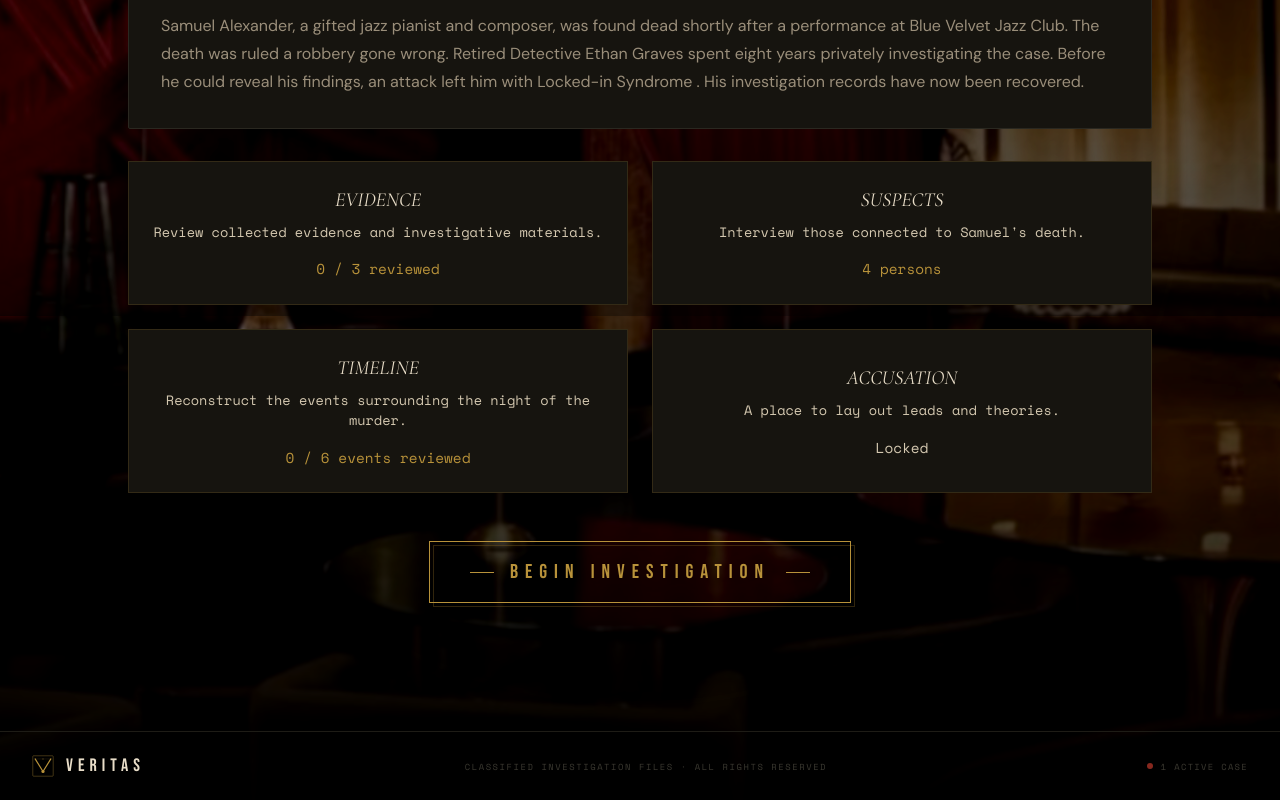
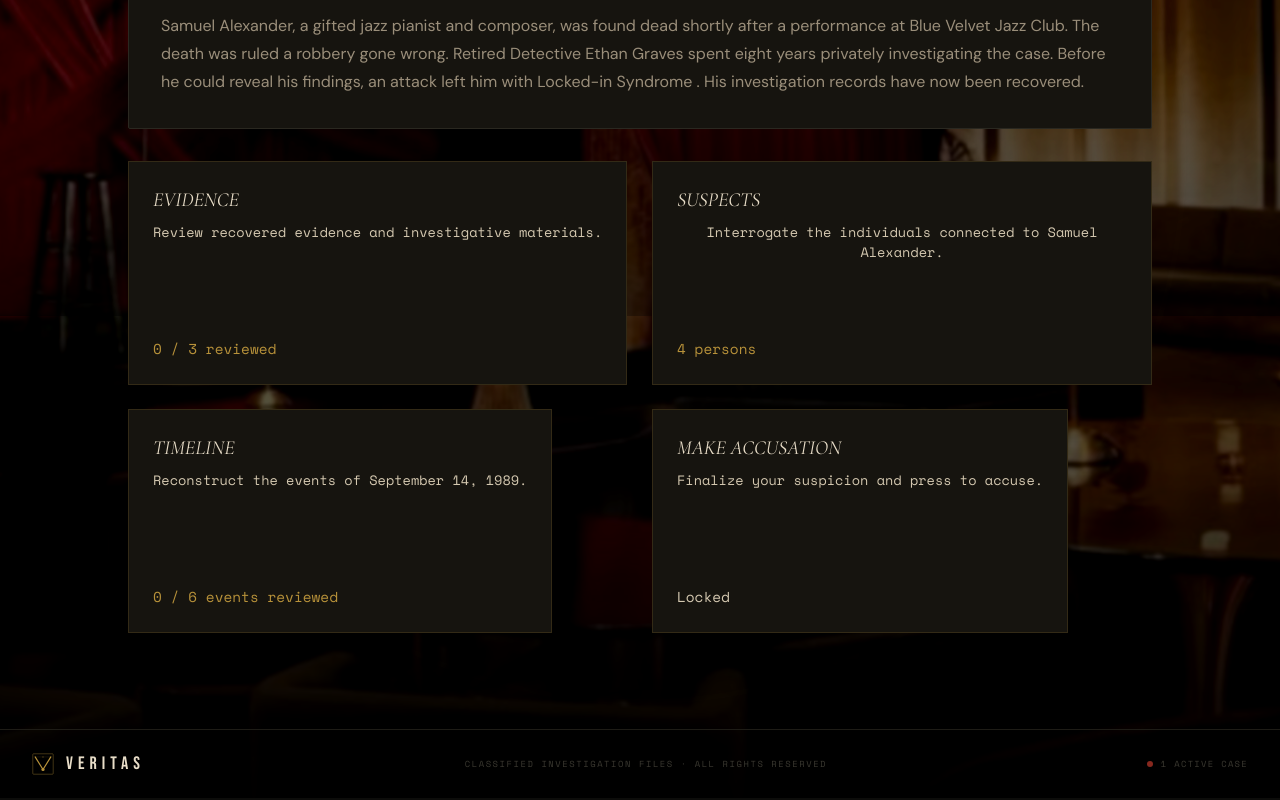
Before and after one commit to Muzammil757/Veritas, a Next.js app: page /cases/001 in a window 1280 px wide. Shown: the part 484-1284 px from the top of the page. Built offline with nearby package versions, Linux system fonts and the light colour scheme.

Commit message:
Completed accusation system and investigation flow

```diff
--- a/app/cases/001/page.tsx
+++ b/app/cases/001/page.tsx
@@ -22,6 +22,12 @@ export default function CasePage() {
 
   const [accusationOpen, setAccusationOpen] = useState(false);
   const [reviewedSuspectIds, setReviewedSuspectIds] = useState<number[]>([]);
+
+  const [accusationFormOpen, setAccusationFormOpen] = useState(false);
+  const [selectedAccusedSuspectId, setSelectedAccusedSuspectId] = useState<number | null>(null);
+  const [accusationReasoning, setAccusationReasoning] = useState("");
+  const [accusationResultOpen, setAccusationResultOpen] = useState(false);
+  const [accusationResultCorrect, setAccusationResultCorrect] = useState(false);
 
   type Suspect = {
     id: number;
@@ -185,11 +191,11 @@ export default function CasePage() {
       <button
         onClick={() => setSuspectsOpen(true)}
         aria-label="Open Suspects"
-        className="group relative overflow-hidden cursor-pointer p-6 bg-[var(--color-paper)] border border-[var(--color-gold-dim)] hover:shadow-[0_10px_30px_rgba(0,0,0,0.6)] hover:-translate-y-1 transition transform"
+        className="group relative overflow-hidden cursor-pointer p-6 bg-[var(--color-paper)] border border-[var(--color-gold-dim)] hover:shadow-[0_10px_30px_rgba(0,0,0,0.6)] hover:-translate-y-1 transition transform h-full flex flex-col"
         style={{ borderColor: "rgba(184,146,58,0.18)" }}
       >
         <h3 className="font-serif text-xl italic text-[var(--color-cream)] mb-2">SUSPECTS</h3>
-        <p className="font-mono text-[0.85rem] text-[var(--color-parchment)] mb-4">Interview those connected to Samuel's death.</p>
+        <p className="font-mono text-[0.85rem] text-[var(--color-parchment)] mb-4">Interrogate the individuals connected to Samuel Alexander.</p>
         <div className="mt-auto font-mono text-[0.9rem] text-[var(--color-gold)]">4 persons</div>
       </button>
     );
@@ -200,11 +206,11 @@ export default function CasePage() {
         type="button"
         onClick={() => setEvidenceOpen(true)}
         aria-label="Open Evidence"
-        className="group relative overflow-hidden cursor-pointer p-6 bg-[var(--color-paper)] border border-[var(--color-gold-dim)] hover:shadow-[0_10px_30px_rgba(0,0,0,0.6)] hover:-translate-y-1 transition transform"
+        className="group relative overflow-hidden cursor-pointer p-6 bg-[var(--color-paper)] border border-[var(--color-gold-dim)] hover:shadow-[0_10px_30px_rgba(0,0,0,0.6)] hover:-translate-y-1 transition transform h-full flex flex-col"
         style={{ borderColor: "rgba(184,146,58,0.18)" }}
       >
         <h3 className="font-serif text-xl italic text-[var(--color-cream)] mb-2">EVIDENCE</h3>
-        <p className="font-mono text-[0.85rem] text-[var(--color-parchment)] mb-4">Review collected evidence and investigative materials.</p>
+        <p className="font-mono text-[0.85rem] text-[var(--color-parchment)] mb-4">Review recovered evidence and investigative materials.</p>
         <div className="mt-auto font-mono text-[0.9rem] text-[var(--color-gold)]">{reviewedEvidenceIds.length} / {evidenceItems.length} reviewed</div>
       </button>
     );
@@ -216,11 +222,11 @@ export default function CasePage() {
         type="button"
         onClick={() => setTimelineOpen(true)}
         aria-label="Open Timeline"
-        className="group relative overflow-hidden cursor-pointer p-6 bg-[var(--color-paper)] border border-[var(--color-gold-dim)] hover:shadow-[0_10px_30px_rgba(0,0,0,0.6)] hover:-translate-y-1 transition transform"
+        className="group relative overflow-hidden cursor-pointer p-6 bg-[var(--color-paper)] border border-[var(--color-gold-dim)] hover:shadow-[0_10px_30px_rgba(0,0,0,0.6)] hover:-translate-y-1 transition transform h-full flex flex-col"
         style={{ borderColor: "rgba(184,146,58,0.18)" }}
       >
         <h3 className="font-serif text-xl italic text-[var(--color-cream)] mb-2">TIMELINE</h3>
-        <p className="font-mono text-[0.85rem] text-[var(--color-parchment)] mb-4">Reconstruct the events surrounding the night of the murder.</p>
+        <p className="font-mono text-[0.85rem] text-[var(--color-parchment)] mb-4">Reconstruct the events of September 14, 1989.</p>
         <div className="mt-auto font-mono text-[0.9rem] text-[var(--color-gold)]">{reviewedTimelineIds.length} / {timelineEvents.length} events reviewed</div>
       </button>
     );
@@ -230,15 +236,21 @@ export default function CasePage() {
     return (
       <button
         type="button"
-        onClick={() => setAccusationOpen(true)}
-        aria-label="Open Accusation"
-        className="group relative overflow-hidden cursor-pointer p-6 bg-[var(--color-paper)] border border-[var(--color-gold-dim)] hover:shadow-[0_10px_30px_rgba(0,0,0,0.6)] hover:-translate-y-1 transition transform"
+        onClick={() => {
+          if (accusationReady) {
+            setAccusationFormOpen(true);
+          } else {
+            setAccusationOpen(true);
+          }
+        }}
+        aria-label="Make Accusation"
+        className={"group relative overflow-hidden cursor-pointer p-6 bg-[var(--color-paper)] border border-[var(--color-gold-dim)] transition transform h-full flex flex-col"}
         style={{ borderColor: "rgba(184,146,58,0.18)" }}
       >
-        <h3 className="font-serif text-xl italic text-[var(--color-cream)] mb-2">ACCUSATION</h3>
-        <p className="font-mono text-[0.85rem] text-[var(--color-parchment)] mb-4">A place to lay out leads and theories.</p>
+        <h3 className="font-serif text-xl italic text-[var(--color-cream)] mb-2">MAKE ACCUSATION</h3>
+        <p className="font-mono text-[0.85rem] text-[var(--color-parchment)] mb-4">Finalize your suspicion and press to accuse.</p>
         <div className={"mt-auto font-mono text-[0.9rem] " + (accusationReady ? "text-[var(--color-gold)]" : "text-[var(--color-parchment)]")}>
-          {accusationReady ? "Ready to Accuse" : "Locked"}
+          {accusationReady ? "Ready" : "Locked"}
         </div>
       </button>
     );
@@ -315,31 +327,23 @@ export default function CasePage() {
 
               {/* Investigation workspace panels */}
               <section className="mb-12">
-                <div className="grid grid-cols-1 sm:grid-cols-2 gap-6">
+                  <div className="grid grid-cols-1 sm:grid-cols-2 gap-6">
+                  <div className="h-56">
                     <EvidenceLauncher />
-
-                  {/* Suspects panel (opens InvestigationPanel) */}
-                  <SuspectsLauncher />
-
-                  {/* Timeline panel (placeholder) */}
+                  </div>
+                  <div className="h-56">
+                    <SuspectsLauncher />
+                  </div>
+                  <div className="h-56">
                     <TimelineLauncher />
-
-                  {/* Accusation Board panel (placeholder) */}
+                  </div>
+                  <div className="h-56">
                     <AccusationLauncher />
+                  </div>
                 </div>
               </section>
 
-            {/* Bottom CTA */}
-            <div className="text-center mb-20">
-              <button className="group relative inline-flex items-center gap-4 cursor-pointer" aria-label="Begin Investigation">
-                <span className="absolute inset-0 border border-[var(--color-gold-dim)] opacity-40 transition-opacity duration-500 group-hover:opacity-80" style={{ transform: "translate(4px, 4px)" }} />
-                <span className="relative z-10 flex items-center gap-4 px-10 py-4 bg-transparent border border-[var(--color-gold)] transition-all duration-300 group-hover:bg-[var(--color-gold)] group-hover:bg-opacity-10" style={{ borderColor: "var(--color-gold)" }}>
-                  <span className="w-6 h-px bg-[var(--color-gold)] transition-all duration-300 group-hover:w-8" />
-                  <span className="font-display text-xl tracking-[0.35em] text-[var(--color-gold)] transition-colors duration-300">BEGIN INVESTIGATION</span>
-                  <span className="w-6 h-px bg-[var(--color-gold)] transition-all duration-300 group-hover:w-8" />
-                </span>
-              </button>
-            </div>
+            {/* Bottom CTA removed per redesign (Begin Investigation) */}
 
             {/* Suspects Investigation Panel */}
             <InvestigationPanel
@@ -398,7 +402,7 @@ export default function CasePage() {
                         onClick={() => setInterviewNote("Interview System Coming Soon")}
                         className="px-4 py-2 bg-[var(--color-gold)] text-[var(--color-ink)] font-mono tracking-[0.15em]"
                       >
-                        INTERVIEW
+                        INTERROGATE
                       </button>
                       {interviewNote && (
                         <div className="mt-3 p-3 bg-[var(--color-surface)] text-[var(--color-parchment)]">{interviewNote}</div>
@@ -505,53 +509,109 @@ export default function CasePage() {
             <InvestigationPanel
               open={accusationOpen}
               onClose={() => setAccusationOpen(false)}
-              title="ACCUSATION"
-              subtitle="Assemble your case before the final charge."
+              title="ACCUSATION LOCKED"
+              subtitle=""
+            >
+              <div>
+                <p className="font-mono text-[0.9rem] text-[var(--color-parchment)]">Review all evidence, suspects, and timeline events before making an accusation.</p>
+              </div>
+            </InvestigationPanel>
+
+            <InvestigationPanel
+              open={accusationFormOpen}
+              onClose={() => setAccusationFormOpen(false)}
+              title="FINAL ACCUSATION"
+              subtitle=""
             >
               <div className="space-y-5">
-                <div className={"p-5 rounded-sm border " + (accusationReady ? "border-[var(--color-gold)] bg-[rgba(184,146,58,0.12)]" : "border-[rgba(184,146,58,0.12)] bg-[rgba(10,8,6,0.7)]")}>
-                  {accusationReady ? (
-                    <p className="font-serif text-lg text-[var(--color-cream)]">Ready to Accuse</p>
-                  ) : (
-                    <>
-                      <p className="font-serif text-lg text-[var(--color-cream)] mb-3">Insufficient information.</p>
-                      <p className="font-mono text-[0.85rem] text-[var(--color-parchment)] leading-7">
-                        Review evidence, suspects, and timeline events before making an accusation. <span className="text-[var(--color-gold)]">🔒</span>
-                      </p>
-                    </>
-                  )}
+                <p className="font-mono text-[0.9rem] text-[var(--color-parchment)]">Select the person responsible for Samuel Alexander's death.</p>
+
+                <div className="space-y-3">
+                  {suspects.map((s) => (
+                    <label key={s.id} className="flex items-center gap-3 p-3 bg-[rgba(10,8,6,0.7)] border border-[rgba(184,146,58,0.06)] rounded-sm cursor-pointer">
+                      <input
+                        type="radio"
+                        name="accused"
+                        value={s.id}
+                        checked={selectedAccusedSuspectId === s.id}
+                        onChange={() => setSelectedAccusedSuspectId(s.id)}
+                        className="w-4 h-4"
+                      />
+                      <span className="font-display text-[var(--color-cream)]">{s.name}</span>
+                    </label>
+                  ))}
                 </div>
 
-                <div className="grid grid-cols-1 sm:grid-cols-3 gap-4">
-                  <div className="p-4 bg-[rgba(10,8,6,0.7)] border border-[rgba(184,146,58,0.12)] rounded-sm">
-                    <p className="font-mono text-[0.65rem] tracking-[0.2em] text-[var(--color-gold)] uppercase mb-2">Evidence Reviewed</p>
-                    <p className="font-display text-2xl text-[var(--color-cream)]">{reviewedEvidenceIds.length} / {evidenceItems.length}</p>
-                  </div>
-                  <div className="p-4 bg-[rgba(10,8,6,0.7)] border border-[rgba(184,146,58,0.12)] rounded-sm">
-                    <p className="font-mono text-[0.65rem] tracking-[0.2em] text-[var(--color-gold)] uppercase mb-2">Timeline Reviewed</p>
-                    <p className="font-display text-2xl text-[var(--color-cream)]">{reviewedTimelineIds.length} / {timelineEvents.length}</p>
-                  </div>
-                  <div className="p-4 bg-[rgba(10,8,6,0.7)] border border-[rgba(184,146,58,0.12)] rounded-sm">
-                    <p className="font-mono text-[0.65rem] tracking-[0.2em] text-[var(--color-gold)] uppercase mb-2">Suspects Reviewed</p>
-                    <p className="font-display text-2xl text-[var(--color-cream)]">{reviewedSuspectIds.length} / {suspects.length}</p>
-                  </div>
+                <div>
+                  <p className="font-mono mb-2 text-[var(--color-parchment)]">Reasoning (Optional)</p>
+                  <textarea
+                    value={accusationReasoning}
+                    onChange={(e) => setAccusationReasoning(e.target.value)}
+                    rows={5}
+                    className="w-full p-3 bg-[var(--color-surface)] text-[var(--color-parchment)] border border-[var(--color-border)] rounded-sm"
+                    placeholder="Explain your reasoning (optional)"
+                  />
                 </div>
 
-                {accusationReady && (
+                <div className="flex items-center gap-3">
                   <button
                     type="button"
-                    onClick={() => {}}
+                    onClick={() => {
+                      setAccusationFormOpen(false);
+                      setAccusationResultCorrect(selectedAccusedSuspectId === 1);
+                      setAccusationResultOpen(true);
+                    }}
                     className="px-6 py-3 bg-[var(--color-gold)] text-[var(--color-ink)] font-mono tracking-[0.15em] uppercase"
                   >
-                    BEGIN FINAL ACCUSATION
+                    SUBMIT ACCUSATION
                   </button>
+
+                  <button
+                    type="button"
+                    onClick={() => setAccusationFormOpen(false)}
+                    className="px-4 py-2 bg-transparent border border-[var(--color-border)] text-[var(--color-parchment)] font-mono"
+                  >
+                    Cancel
+                  </button>
+                </div>
+              </div>
+            </InvestigationPanel>
+
+            <InvestigationPanel
+              open={accusationResultOpen}
+              onClose={() => setAccusationResultOpen(false)}
+              title={accusationResultCorrect ? "CASE CLOSED" : "Wrongly Accused"}
+              subtitle={accusationResultCorrect ? "" : ""}
+            >
+              <div className="space-y-4">
+                {accusationResultCorrect ? (
+                  <div>
+                    <p className="font-serif text-lg text-[var(--color-cream)] mb-2">You correctly identified the killer.</p>
+                    <p className="font-mono text-[var(--color-parchment)]">The investigation revealed that Samuel confronted Marcus Reed on the night of September 14, 1989 after discovering Marcus had been using portions of his unpublished compositions.
+
+Witness statements confirmed a heated argument backstage. Timeline evidence placed Marcus at Blue Velvet later than he claimed. Publishing records proved Samuel's ownership of the disputed music.
+
+The confrontation turned physical. Samuel struck his head during the struggle and died. Marcus then altered the scene to support a robbery narrative and, years later, attacked Ethan Graves to prevent the truth from being exposed.
+
+The evidence ultimately pointed to Marcus Reed.</p>
+                  </div>
+                ) : (
+                  <div>
+                    <p className="font-serif text-lg text-[var(--color-cream)] mb-2">Wrongly Accused.</p>
+
+
+                    <p className="font-mono text-[var(--color-parchment)]">Review the investigation and try again.</p>
+                  </div>
                 )}
 
-                {!accusationReady && (
-                  <p className="font-mono text-[0.85rem] text-[var(--color-parchment)]">
-                    Complete the investigation before the final accusation can be made.
-                  </p>
-                )}
+                <div>
+                  <button
+                    onClick={() => setAccusationResultOpen(false)}
+                    className="px-6 py-3 bg-[var(--color-gold)] text-[var(--color-ink)] font-mono tracking-[0.15em] uppercase"
+                  >
+                    RETURN TO CASE
+                  </button>
+                </div>
               </div>
             </InvestigationPanel>
 
```
